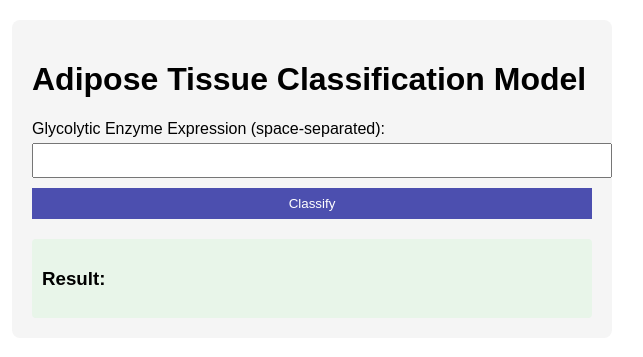
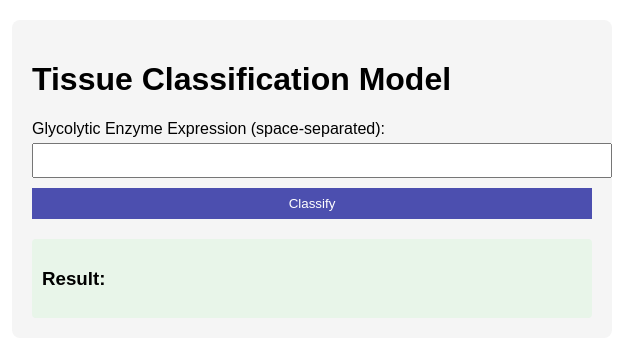
Before and after one commit to VacantiLab/MetabolicTissueClassifier, a FastAPI app: page / in a window 1280 px wide. Shown: the top 357 px of the page, without its empty margins (328-971 px from the left). Run offline with FastAPI, Linux system fonts and the light colour scheme.

Commit message:
changed title text

```diff
--- a/AppFiles/templates/index.html
+++ b/AppFiles/templates/index.html
@@ -12,7 +12,7 @@
 </head>
 <body>
     <div class="container">
-        <h1>Adipose Tissue Classification Model</h1>
+        <h1>Tissue Classification Model</h1>
         <form method="post" action="/add">
             <div>
                 <label for="numbers">Glycolytic Enzyme Expression (space-separated):</label>
```
Also changed, not shown: 2 other files.
